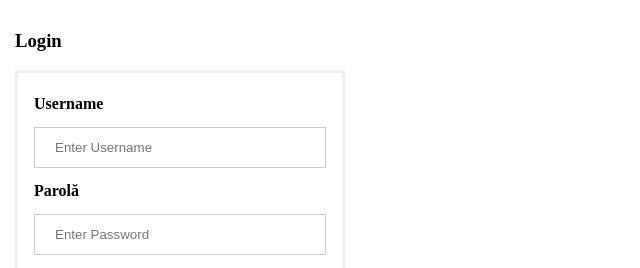
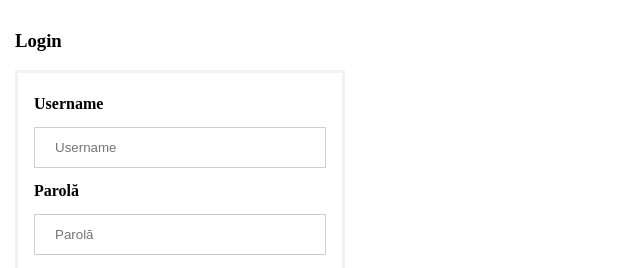
Before and after one commit to FrancescaMicu/WeCare, a plain HTML site: page LoginMedic.html in a window 1280 px wide. Shown: the top 268 px of the page, 0-640 px from the left. Drawn offline with Linux system fonts and the light colour scheme.

Commit message:
Update LoginMedic.html

```diff
--- a/LoginMedic.html
+++ b/LoginMedic.html
@@ -45,13 +45,13 @@ input[type=text], input[type=password] {
                 </td>
                 <td>
                     <h3>Login</h3>
-                    <form action="action_page.php" method="post" style="line-height:30px;" >
+                    <form action="ContMedic.php" method="post" style="line-height:30px;" >
                         <div class="container">
                           <label for="uname"><b>Username</b></label>
-                          <input type="text" placeholder="Enter Username" name="uname" required><br>
+                          <input type="text" placeholder="Username" name="uname" required><br>
 
                           <label for="psw"><b>Parolă</b></label>
-                          <input type="password" placeholder="Enter Password" name="psw" required><br>
+                          <input type="password" placeholder="Parolă" name="psw" required><br>
 
                           <button type="submit">Login</button>
                           <label>
```
